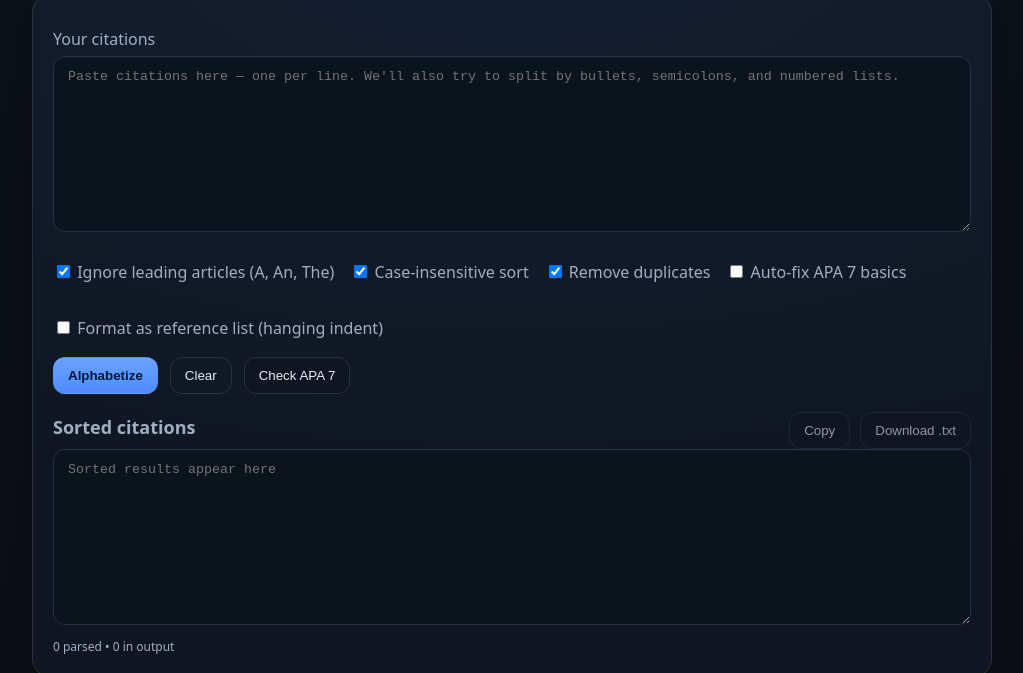
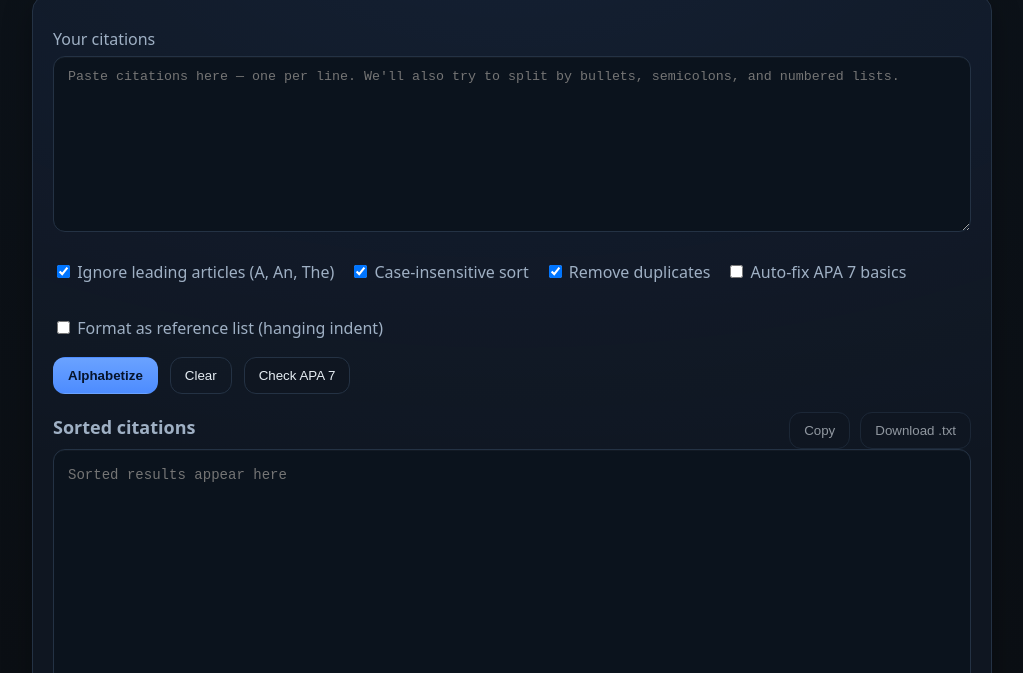
Before and after one commit to Somebud0180/Citely, a plain HTML site: page index.html in a window 1280 px wide. Both pictures are taken after a click on the button "Alphabetize". Shown: the part 111-784 px from the top of the page, without its empty margins (128-1151 px from the left). Drawn offline with Linux system fonts and the light colour scheme.

Commit message:
Add citation line filter and improve output spacing

```diff
--- a/script.js
+++ b/script.js
@@ -71,9 +71,13 @@
 
   function runSort(){
   const entries = splitCitations(input.value);
-  const maybeDeduped = removeDupesEl && removeDupesEl.checked ? dedupePreserveOrder(entries) : entries;
+  // Only keep lines containing citations (e.g., [1], (Smith, 2020), etc.)
+  // Adjust regex as needed for your citation style
+  const citationRegex = /\[(\d+)\]|\(([^)]+,\s*\d{4})\)/;
+  const filtered = entries.filter(line => citationRegex.test(line));
+  const maybeDeduped = removeDupesEl && removeDupesEl.checked ? dedupePreserveOrder(filtered) : filtered;
   const maybeFixed = autoFixApaEl && autoFixApaEl.checked ? maybeDeduped.map(autoFixApaBasics) : maybeDeduped;
-  const removedDupes = entries.length - maybeDeduped.length;
+  const removedDupes = filtered.length - maybeDeduped.length;
   const sorted = sortCitations(maybeFixed, {
       ignoreArticles: !!ignoreArticlesEl.checked,
       caseInsensitive: !!caseInsensitiveEl.checked
@@ -86,7 +90,8 @@
     }else{
       output.hidden = false;
       if(outputRich) outputRich.hidden = true;
-      output.value = sorted.join('\n');
+  // Just join lines normally; spacing will be handled by CSS
+  output.value = sorted.join('\n');
       if(outputRich) outputRich.innerHTML = '';
     }
     const has = sorted.length > 0;
--- a/styles.css
+++ b/styles.css
@@ -1,3 +1,11 @@
+/* Increase line/paragraph spacing in the output textbox */
+#output {
+  line-height: 2.2;
+  padding-top: 0.7em;
+  padding-bottom: 0.7em;
+  font-size: 1.08em;
+  white-space: pre-wrap;
+}
 :root{
   --bg: #0b0f14;
   --card: #0f1621;
```
